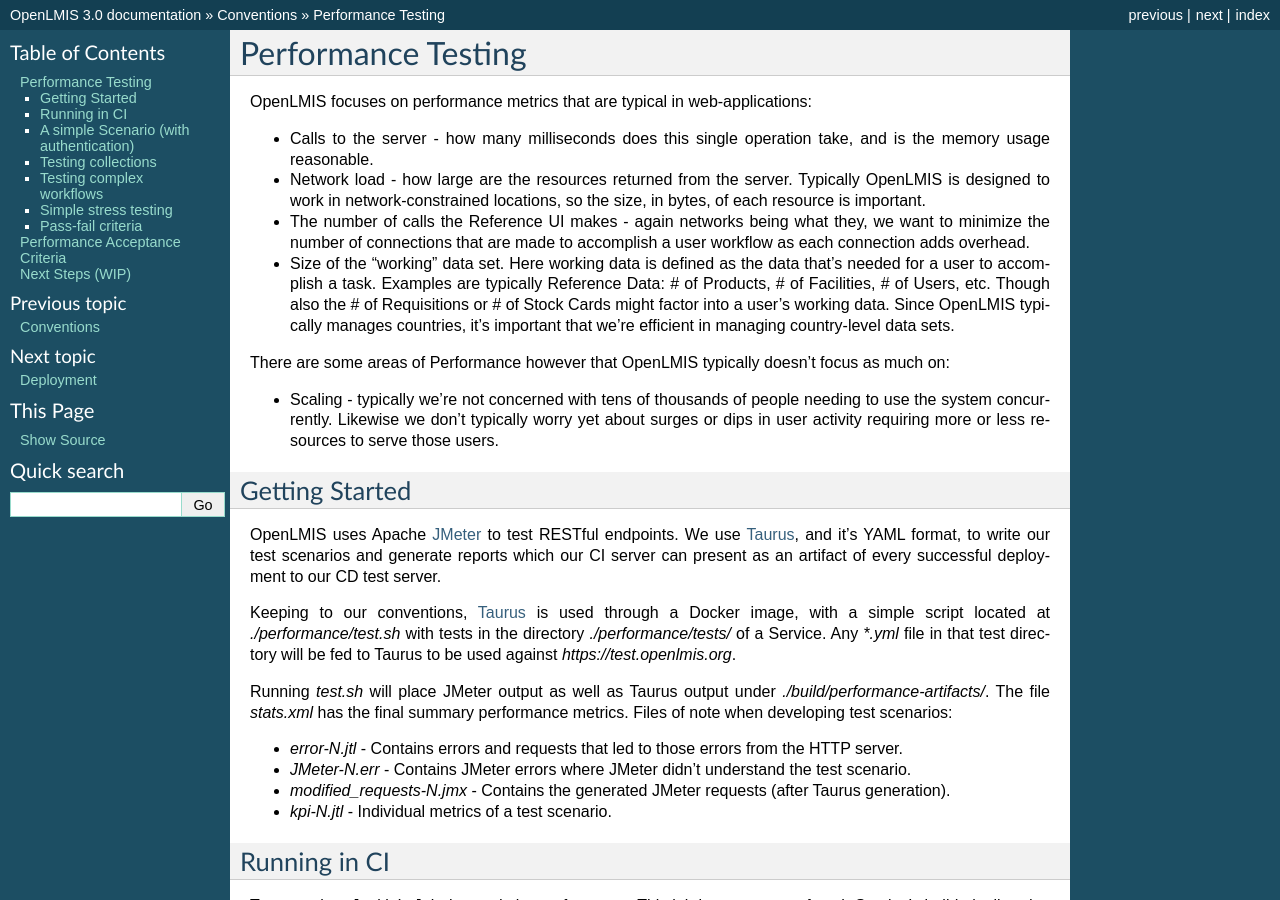
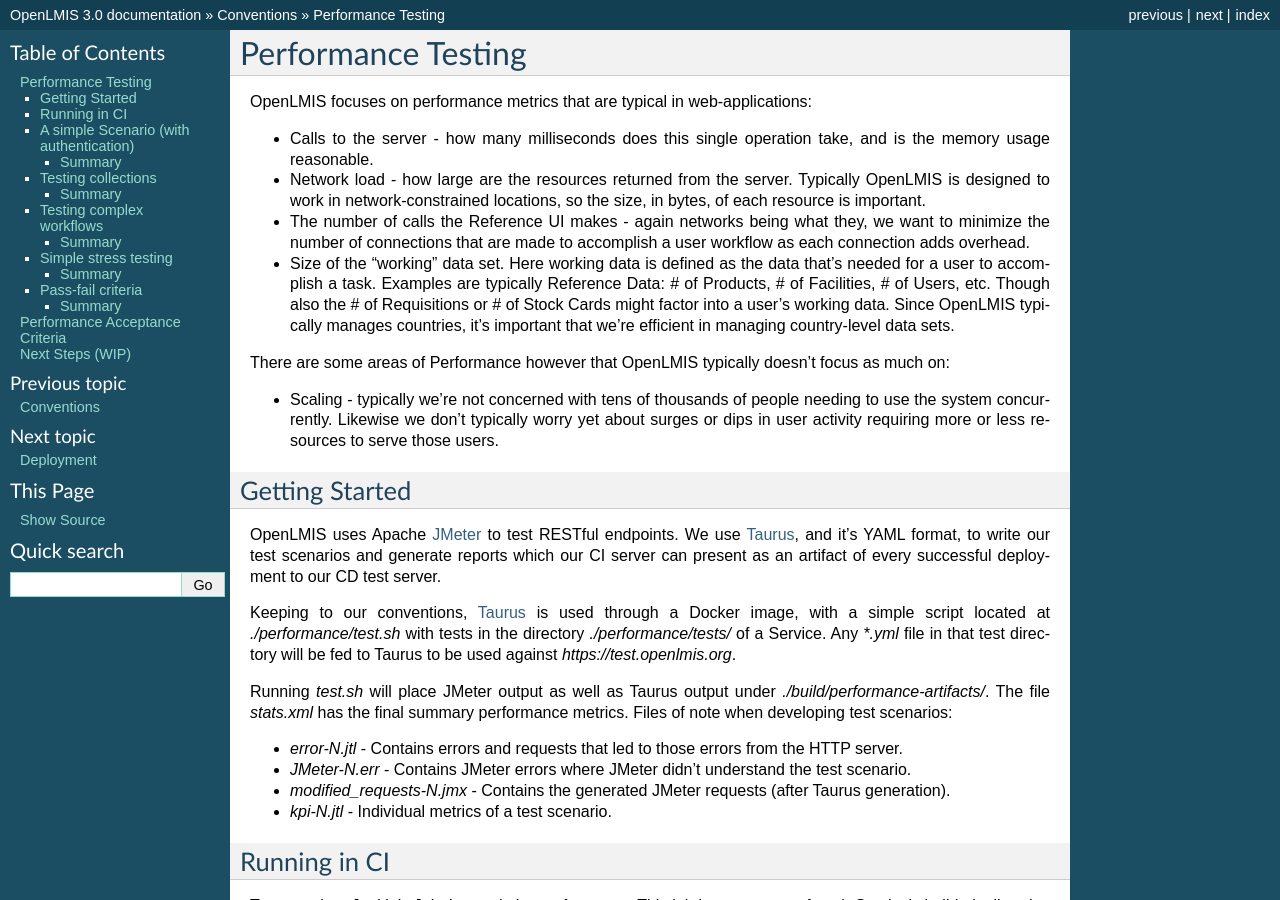
Before and after one commit to OpenLMIS/openlmis-ref-distro, a Sphinx documentation site: the page built from docs/source/conventions/performance.rst, in a window 1280 px wide and 900 px high. Built offline with Sphinx 7.4.7, drawn with Linux system fonts in a browser that asks for light colours; pages that are not in the unit, such as notebooks, are missing from menus; some of the changed text lies outside the part shown.

Commit message:
OLMIS-2812, make summaries be RST sub-sections

```diff
--- a/docs/source/conventions/performance.rst
+++ b/docs/source/conventions/performance.rst
@@ -119,7 +119,8 @@
    exercise the `/api/users/{a specific users uuid}`.  We pass the previously
    obtained `access_token` through the HTTP request's headers.
 
-Summary:
+Summary
+--------
 
 * First test the most basic of environments:  1 user, enough times to get an
   average.
@@ -150,7 +151,8 @@
 
 Here we're testing the Users resource by asking for 1 page of 10 users.
 
-Summary:
+Summary
+-------
 
 * When testing the performance of collections, the result will be influenced
   by the number of results returned.  Due to this prefer to test a paginated
@@ -220,7 +222,8 @@
         headers:
           Authorization: Bearer ${access_token}
 
-Summary:
+Summary
+-------
 
 * When creating a new RESTful resource (e.g. PUT or POST), we may need to
   clean-up after ourselves in order to run more than one test.
@@ -295,7 +298,8 @@
 test infrastructure in place that allows for tests to originate from multiple
 hosts.
 
-Summary:
+Summary
+-------
 
 - You can define multiple execution definitions for the same scenario, so the
   first might give us the basic performance characteristics, the second might
@@ -329,7 +333,8 @@
 This allows us to fail the test if the average response time for either of the
 two tests was greater than 300ms.  See the `Taurus Passfail doc` for more.
 
-Summary:
+Summary
+-------
 
 * Write the pass-fail criteria within the test definition.
 
```
